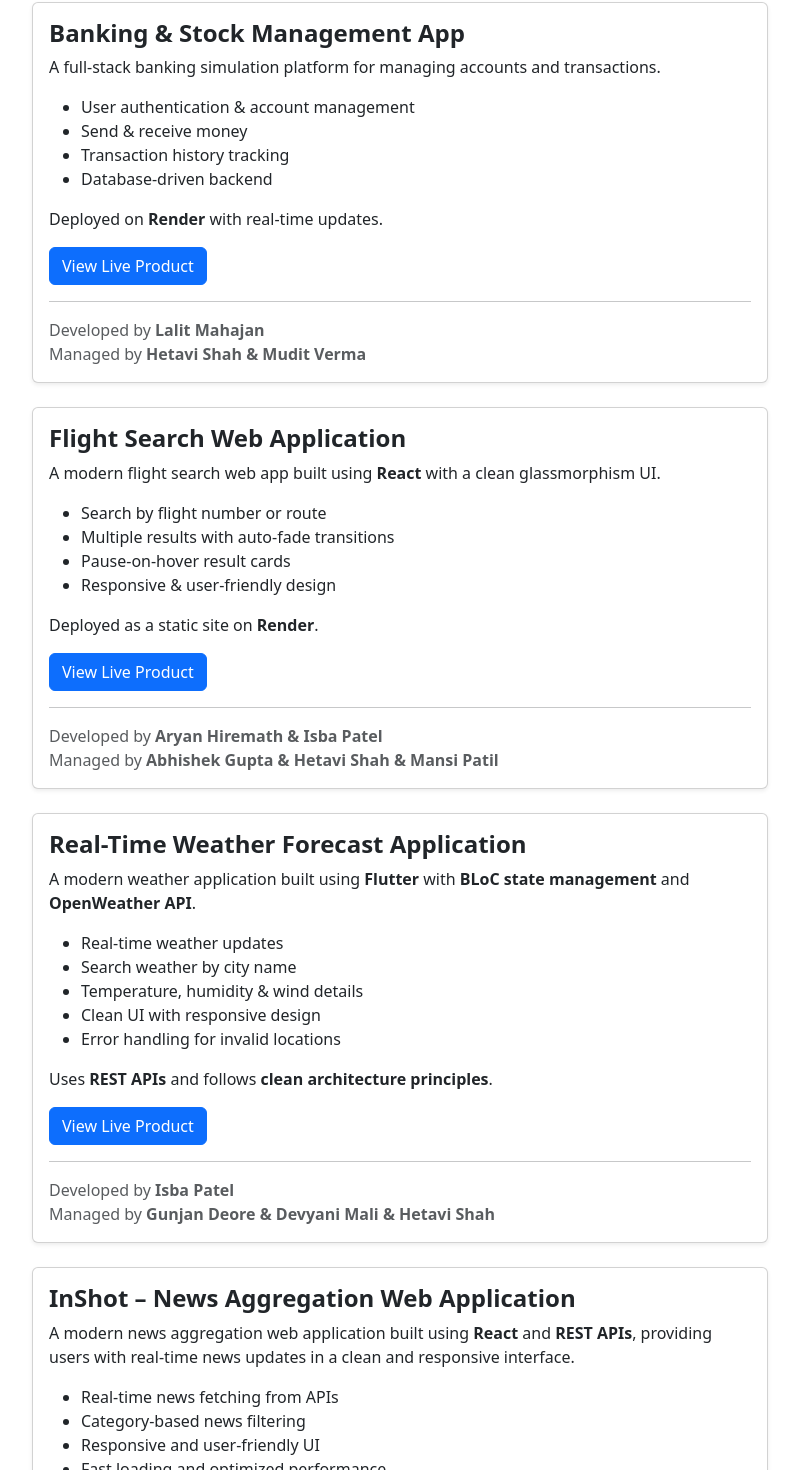
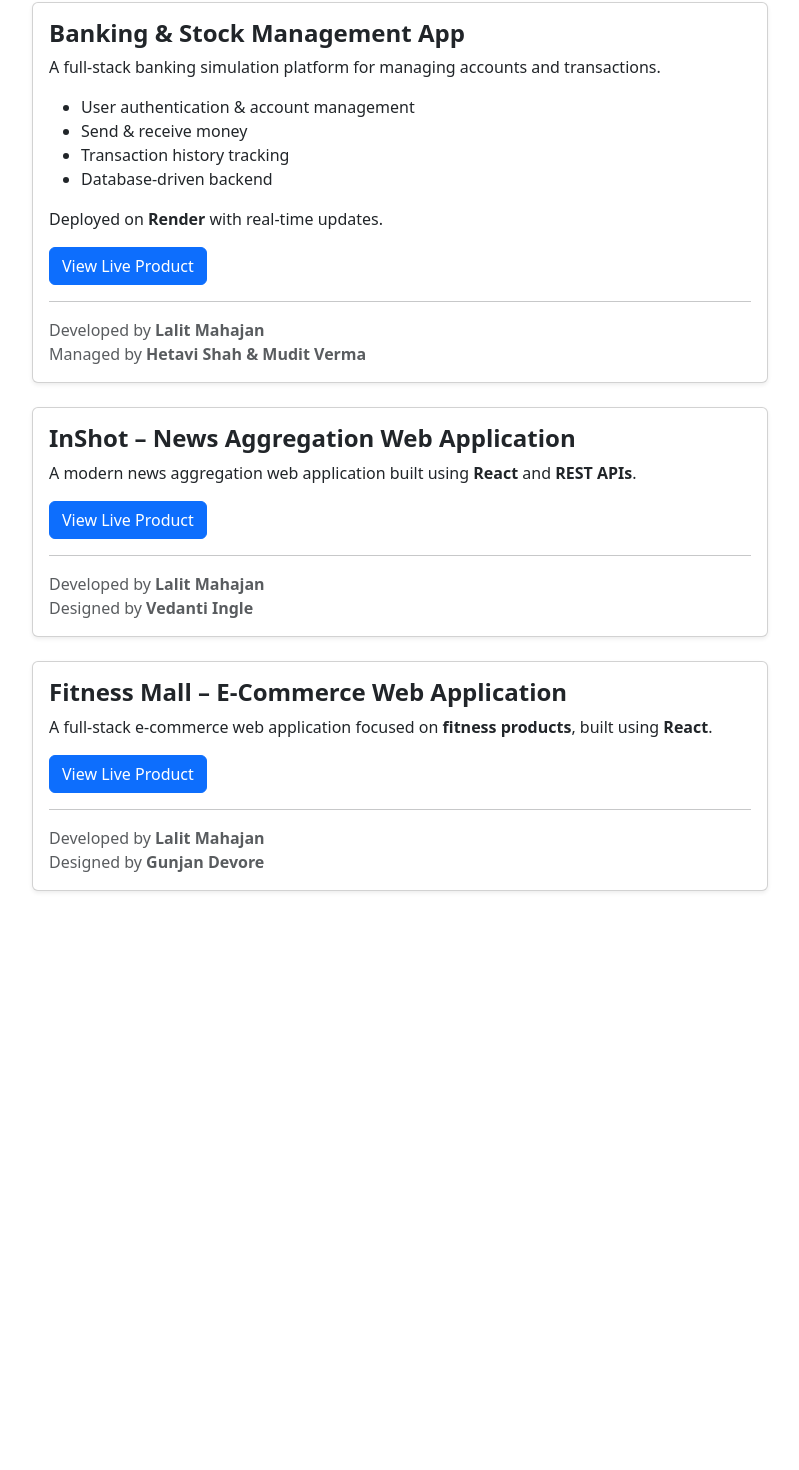
Before and after one commit to wtwinds/Wtwinds-website, a React (Create React App) app: page /products in a window 1280 px wide. Shown: the part 1884-3354 px from the top of the page, without its empty margins (240-1039 px from the left). After the commit the page ends 2799 px from the top, so only its background shows below. Built offline with nearby package versions, Linux system fonts and the light colour scheme.

Commit message:
first commit product page

```diff
--- a/src/components/Products.jsx
+++ b/src/components/Products.jsx
@@ -9,9 +9,7 @@ export default function Products() {
           {/* ===== WTWinds App (TOP PRODUCT) ===== */}
           <div className="card shadow-sm mb-4">
             <div className="card-body">
-              <h4 className="card-title fw-bold">
-                WTWinds App
-              </h4>
+              <h4 className="card-title fw-bold">WTWinds App</h4>
 
               <p className="card-text mt-2">
                 A modern web application with a
@@ -50,6 +48,8 @@ export default function Products() {
               </p>
             </div>
           </div>
+
+          {/* ===== HR Performance Appraisal ===== */}
           <div className="card shadow-sm mb-4">
             <div className="card-body">
               <h4 className="card-title fw-bold">
@@ -75,12 +75,10 @@ export default function Products() {
                 suitable for real-world HR operations.
               </p>
 
-              <a
-                href="#"
-                className="btn btn-primary"
-              >
+              {/* 🔴 FIXED: was href="#" */}
+              <button className="btn btn-primary" disabled>
                 View Project
-              </a>
+              </button>
 
               <hr />
 
@@ -91,7 +89,7 @@ export default function Products() {
             </div>
           </div>
 
-          {/* ===== Tambola Product ===== */}
+          {/* ===== Tambola ===== */}
           <div className="card shadow-sm mb-4">
             <div className="card-body">
               <h4 className="card-title fw-bold">
@@ -133,7 +131,7 @@ export default function Products() {
             </div>
           </div>
 
-          {/* ===== Tic-Tac-Toe Product ===== */}
+          {/* ===== Tic Tac Toe ===== */}
           <div className="card shadow-sm mb-4">
             <div className="card-body">
               <h4 className="card-title fw-bold">
@@ -175,7 +173,7 @@ export default function Products() {
             </div>
           </div>
 
-          {/* ===== Banking App Product ===== */}
+          {/* ===== Banking App ===== */}
           <div className="card shadow-sm mb-4">
             <div className="card-body">
               <h4 className="card-title fw-bold">
@@ -216,91 +214,7 @@ export default function Products() {
             </div>
           </div>
 
-          {/* ===== Flight Search Product (LAST) ===== */}
-          <div className="card shadow-sm mb-4">
-            <div className="card-body">
-              <h4 className="card-title fw-bold">
-                Flight Search Web Application
-              </h4>
-
-              <p className="card-text mt-2">
-                A modern flight search web app built using
-                <strong> React</strong> with a clean glassmorphism UI.
-              </p>
-
-              <ul className="mb-3">
-                <li>Search by flight number or route</li>
-                <li>Multiple results with auto-fade transitions</li>
-                <li>Pause-on-hover result cards</li>
-                <li>Responsive & user-friendly design</li>
-              </ul>
-
-              <p className="card-text">
-                Deployed as a static site on <strong>Render</strong>.
-              </p>
-
-              <a
-                href="https://flight-search-wt.onrender.com/"
-                target="_blank"
-                rel="noopener noreferrer"
-                className="btn btn-primary"
-              >
-                View Live Product
-              </a>
-
-              <hr />
-
-              <p className="text-muted mb-0">
-                Developed by <strong>Aryan Hiremath & Isba Patel</strong><br />
-                Managed by <strong>Abhishek Gupta & Hetavi Shah & Mansi Patil</strong>
-              </p>
-            </div>
-          </div>
-          <div className="card shadow-sm mb-4">
-            <div className="card-body">
-              <h4 className="card-title fw-bold">
-                Real-Time Weather Forecast Application
-              </h4>
-
-              <p className="card-text mt-2">
-                A modern weather application built using
-                <strong> Flutter</strong> with
-                <strong> BLoC state management</strong> and
-                <strong> OpenWeather API</strong>.
-              </p>
-
-              <ul className="mb-3">
-                <li>Real-time weather updates</li>
-                <li>Search weather by city name</li>
-                <li>Temperature, humidity & wind details</li>
-                <li>Clean UI with responsive design</li>
-                <li>Error handling for invalid locations</li>
-              </ul>
-
-              <p className="card-text">
-                Uses <strong>REST APIs</strong> and follows
-                <strong> clean architecture principles</strong>.
-              </p>
-
-              <a
-                href="https://drive.google.com/file/d/1qAfFLN9a7tPl9JE8rj4ccfRGxGNf2oEC/view?usp=drive_link"
-                target="_blank"
-                rel="noopener noreferrer"
-                className="btn btn-primary "
-              >
-                View Live Product
-              </a>
-
-              <hr />
-
-              <p className="text-muted mb-0">
-                Developed by <strong>Isba Patel</strong><br />
-                Managed by <strong>Gunjan Deore & Devyani Mali & Hetavi Shah</strong>
-              </p>
-            </div>
-          </div>
-
-          {/* ===== InShot Product ===== */}
+          {/* ===== InShot ===== */}
           <div className="card shadow-sm mb-4">
             <div className="card-body">
               <h4 className="card-title fw-bold">
@@ -310,20 +224,7 @@ export default function Products() {
               <p className="card-text mt-2">
                 A modern news aggregation web application built using
                 <strong> React</strong> and
-                <strong> REST APIs</strong>, providing users with
-                real-time news updates in a clean and responsive interface.
-              </p>
-
-              <ul className="mb-3">
-                <li>Real-time news fetching from APIs</li>
-                <li>Category-based news filtering</li>
-                <li>Responsive and user-friendly UI</li>
-                <li>Fast loading and optimized performance</li>
-              </ul>
-
-              <p className="card-text">
-                Designed to deliver a smooth reading experience with
-                a focus on simplicity and usability.
+                <strong> REST APIs</strong>.
               </p>
 
               <a
@@ -344,7 +245,7 @@ export default function Products() {
             </div>
           </div>
 
-          {/* ===== Fitness Mall Product ===== */}
+          {/* ===== Fitness Mall ===== */}
           <div className="card shadow-sm mb-4">
             <div className="card-body">
               <h4 className="card-title fw-bold">
@@ -354,19 +255,7 @@ export default function Products() {
               <p className="card-text mt-2">
                 A full-stack e-commerce web application focused on
                 <strong> fitness products</strong>, built using
-                <strong> React</strong> with a clean and scalable UI.
-              </p>
-
-              <ul className="mb-3">
-                <li>Browse and explore fitness products</li>
-                <li>Product details with pricing information</li>
-                <li>Responsive layout for all devices</li>
-                <li>User-friendly shopping experience</li>
-              </ul>
-
-              <p className="card-text">
-                Designed with performance and usability in mind,
-                suitable for real-world online shopping platforms.
+                <strong> React</strong>.
               </p>
 
               <a
```
